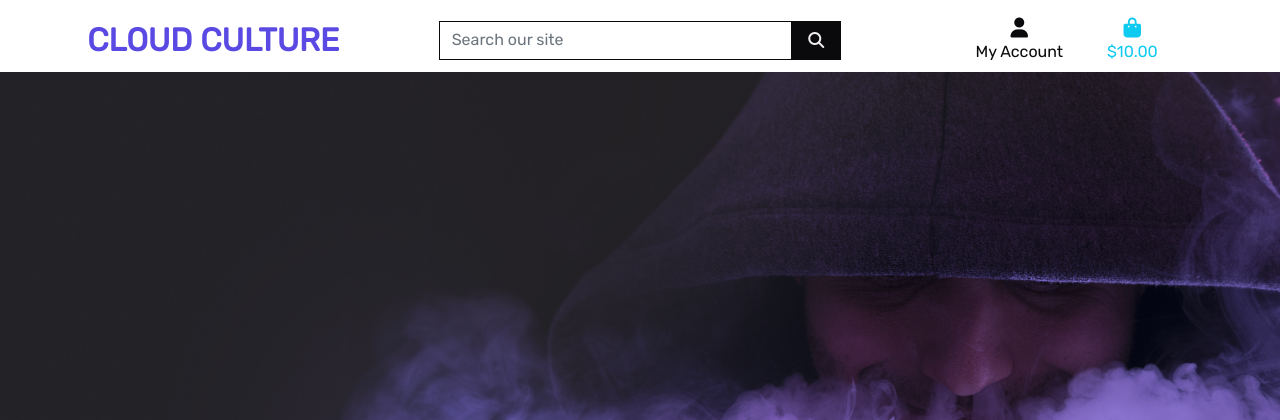
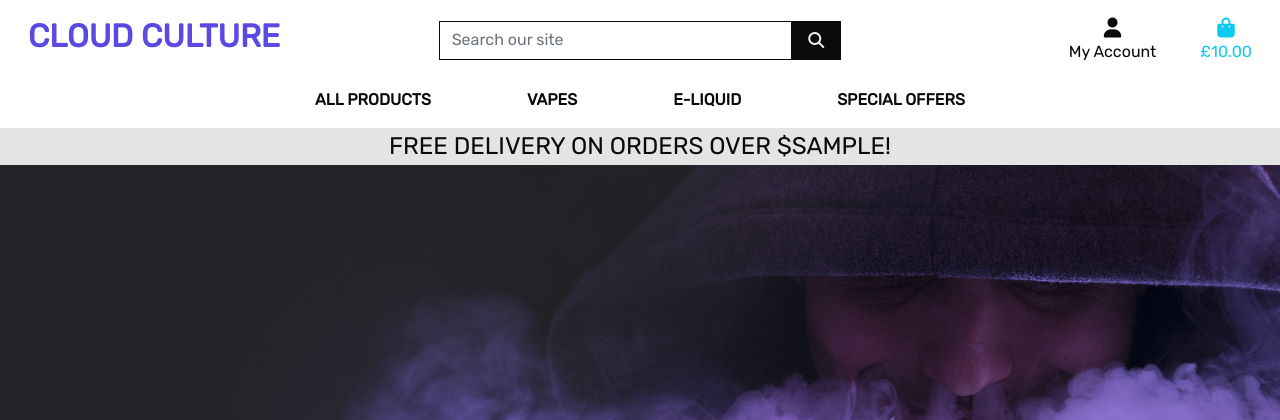
Before and after one commit to Code-Institute-Submissions/SleepyMan93-cloud_culture, a Django app: template templates/base.html in a window 1280 px wide. Shown: the top 420 px of the page. Run offline with Django 3.2, Linux system fonts and the light colour scheme; the template is opened without the code that fills it: most values are stand-ins (such as "Sample title", 1, 10 or a date in 2020); some libraries are stand-ins or nearby versions.

Commit message:
Added mobile header, main nav bar and free shipping banner

```diff
--- a/static/css/base.css
+++ b/static/css/base.css
@@ -22,6 +22,11 @@ body {
 .logo-font {
     text-transform: uppercase;
 }
+
+.main-logo-link {
+    width: fit-content;
+}
+
 
 .shop-now-button {
     background: #5A4AE3;
@@ -60,6 +65,14 @@ body {
     border: 1px solid #0A090C !important;
 }
 
+.bg-grey {
+    background: #e4e4e4 !important
+}
+
+.sub-menu {
+    margin-right: 5rem;
+}
+
 /* -------------------------------- Media Queries */
 
 /* Slightly larger container on xl screens */
--- a/templates/base.html
+++ b/templates/base.html
@@ -37,9 +37,9 @@
   <body>
       <header class="container-fluid fixed-top">
           <div id="topnav" class="row bg-white pt-lg-2 d-none d-lg-flex">
-              <div class="col-12 col-lg-4 my-auto py-1 py-lg-0 text-center text-lg-left">
+              <div class="col-12 col-lg-4 my-auto py-1 py-lg-0 text-lg-start">
                   <a href="{% url 'home' %}" class="nav-link main-logo-link">
-                      <h2 class="logo-font text-purple my-0 text-center"><strong>Cloud Culture</strong></h2>
+                      <h2 class="logo-font text-purple text-center"><strong>Cloud Culture</strong></h2>
                   </a>
               </div>
               <div class="col-12 col-lg-4 my-auto py-1 py-lg-0">
@@ -57,7 +57,7 @@
                   </form>
               </div>
               <div class="col-12 col-lg-4 my-auto py-1 py-lg-0">
-                  <ul class="list-inline list-unstyled text-center text-lg-right my-0">
+                  <ul class="list-inline list-unstyled text-lg-end my-0">
                       <li class="list-inline-item dropdown">
                           <a class="text-black nav-link" href="#" id="user-options" data-bs-toggle="dropdown" aria-haspopup="true" aria-expanded="false">
                               <div class="text-center">
@@ -68,7 +68,7 @@
                           <div class="dropdown-menu border-0" aria-labelledby="user-options">
                               {% if request.user.is_authenticated %}
                                   {% if request.user.is_superuser %}
-                                      <a href="" class="dropdown-item">Product Management</a>
+                                  <a href="" class="dropdown-item">Product Management</a>
                                   {% endif %}
                                   <a href="" class="dropdown-item">My Profile</a>
                                   <a href="{% url 'account_logout' %}" class="dropdown-item">Logout</a>
@@ -84,9 +84,9 @@
                                   <div><i class="fas fa-shopping-bag fa-lg"></i></div>
                                   <p class="my-0">
                                       {% if grand_total %}
-                                          ${{ grand_total|floatformat:2 }}
+                                          £{{ grand_total|floatformat:2 }}
                                       {% else %}
-                                          $0.00
+                                          £0.00
                                       {% endif %}
                                   </p>
                               </div>
@@ -94,6 +94,20 @@
                       </li>
                   </ul>
               </div>
+          </div>
+          <div class="row bg-white">
+            <nav class="navbar navbar-expand-lg navbar-light w-100">
+              <button class="navbar-toggler" type="button" data-bs-toggle="collapse" data-bs-target="#main-nav" aria-controls="main-nav" aria-expanded="false" aria-label="Toggle navigation">
+                  <span class="navbar-toggler-icon"></span>
+              </button>
+              <!--{% include 'includes/mobile-top-header.html' %}-->
+              {% include 'includes/main-nav.html' %}
+            </nav>
+          </div>
+          <div id="delivery-banner" class="row text-center">
+            <div class="col bg-grey text-black">
+                <h4 class="logo-font my-1">Free delivery on orders over ${{ free_shipping_threshold }}!</h4>
+            </div>
           </div>
       </header>
 
--- /dev/null
+++ b/templates/includes/main-nav.html
@@ -0,0 +1,50 @@
+<div class="collapse navbar-collapse" id="main-nav">
+    <ul class="navbar-nav w-auto mx-auto">
+        <li class="nav-item dropdown">
+            <a class="logo-font fw-bold nav-link text-black sub-menu" href="#" id="all-products-link" data-bs-toggle="dropdown" aria-haspopup="true" aria-expanded="false">
+                All Products
+            </a>
+            <div class="dropdown-menu border-0" aria-labelledby="all-products-link">
+                <a href="" class="dropdown-item">By Price</a>
+                <a href="" class="dropdown-item ">By Rating</a>
+                <a href="" class="dropdown-item ">By Category</a>
+                <a href="" class="dropdown-item">All Products</a>
+            </div>
+        </li>
+
+        <li class="nav-item dropdown">
+            <a class="logo-font fw-bold nav-link text-black sub-menu" href="#" id="vape-link" data-bs-toggle="dropdown" aria-haspopup="true" aria-expanded="false">
+                Vapes
+            </a>
+            <div class="dropdown-menu border-0" aria-labelledby="vape-link">
+                <a href="" class="dropdown-item">Mods</a>
+                <a href="" class="dropdown-item">Disposable</a>
+                <a href="" class="dropdown-item">E-Cigarettes</a>
+                <a href="" class="dropdown-item">All Vapes</a>
+            </div>
+        </li>
+
+        <li class="nav-item dropdown">
+            <a class="logo-font fw-bold nav-link text-black sub-menu" href="#" id="e-liquid-link" data-bs-toggle="dropdown" aria-haspopup="true" aria-expanded="false">
+                E-Liquid
+            </a>
+            <div class="dropdown-menu border-0" aria-labelledby="e-liquid-link">
+                <a href="" class="dropdown-item">Shop By Flavour</a>
+                <a href="" class="dropdown-item">Shop By Type</a>
+                <a href="" class="dropdown-item">All Homeware</a>
+            </div>
+        </li>
+
+        <li class="nav-item dropdown">
+            <a class="logo-font fw-bold nav-link text-black" href="#" id="specials-link" data-bs-toggle="dropdown" aria-haspopup="true" aria-expanded="false">
+                Special Offers
+            </a>
+            <div class="dropdown-menu border-0" aria-labelledby="specials-link">
+                <a href="" class="dropdown-item">New Arrivals</a>
+                <a href="" class="dropdown-item">Deals</a>
+                <a href="" class="dropdown-item">Clearance</a>
+                <a href="" class="dropdown-item">All Specials</a>
+            </div>
+        </li>
+    </ul>
+</div>
--- /dev/null
+++ b/templates/includes/mobile-top-header.html
@@ -0,0 +1,58 @@
+<ul>
+    <li class="list-inline-item">
+      <a class="text-black nav-link d-block d-sm-block d-md-none d-lg-none" href="#" id="mobile-search" data-bs-toggle="dropdown" aria-haspopup="true" aria-expanded="false">
+          <div class="text-center">
+              <div><i class="fas fa-search fa-lg"></i></div>
+              <p class="my-0">Search</p>
+          </div>
+      </a>
+      <div class="dropdown-menu border-0 w-100 p-3 rounded-0 my-0" aria-labelledby="mobile-search">
+          <form class="form" method="GET" action="">
+              <div class="input-group w-100">
+                  <input class="form-control border border-black rounded-0" type="text" name="q" placeholder="Search our site">
+                  <div class="input-group-append">
+                      <button class="form-control form-control btn btn-black border border-black rounded-0" type="submit">
+                          <span class="icon">
+                              <i class="fas fa-search"></i>
+                          </span>
+                      </button>
+                  </div>
+              </div>
+          </form>
+      </div>
+  </li>
+  <li class="list-inline-item dropdown">
+      <a class="text-black nav-link d-block d-sm-block d-md-none d-lg-none" href="#" id="user-options" data-bs-toggle="dropdown" aria-haspopup="true" aria-expanded="false">
+          <div class="text-center">
+              <div><i class="fas fa-user fa-lg"></i></div>
+              <p class="my-0">My Account</p>
+          </div>
+      </a>
+      <div class="dropdown-menu border-0" aria-labelledby="user-options">
+          {% if request.user.is_authenticated %}
+              {% if request.user.is_superuser %}
+                  <a href="{% url 'account_logout' %}" class="dropdown-item">Product Management</a>
+              {% endif %}
+              <a href="" class="dropdown-item">My Profile</a>
+              <a href="{% url 'account_logout' %}" class="dropdown-item">Logout</a>
+          {% else %}
+              <a href="{% url 'account_signup' %}" class="dropdown-item">Register</a>
+              <a href="{% url 'account_login' %}" class="dropdown-item">Login</a>
+          {% endif %}
+      </div>
+  </li>
+  <li class="list-inline-item">
+      <a class="{% if grand_total %}text-primary font-weight-bold{% else %}text-black{% endif %} nav-link d-block d-lg-none" href="">
+          <div class="text-center">
+              <div><i class="fas fa-shopping-bag fa-lg"></i></div>
+              <p class="my-0">
+                  {% if grand_total %}
+                      ${{ grand_total|floatformat:2 }}
+                  {% else %}
+                      $0.00
+                  {% endif %}
+              </p>
+          </div>
+      </a>
+    </li>
+  </ul>
```
Also changed, not shown: README.md.
